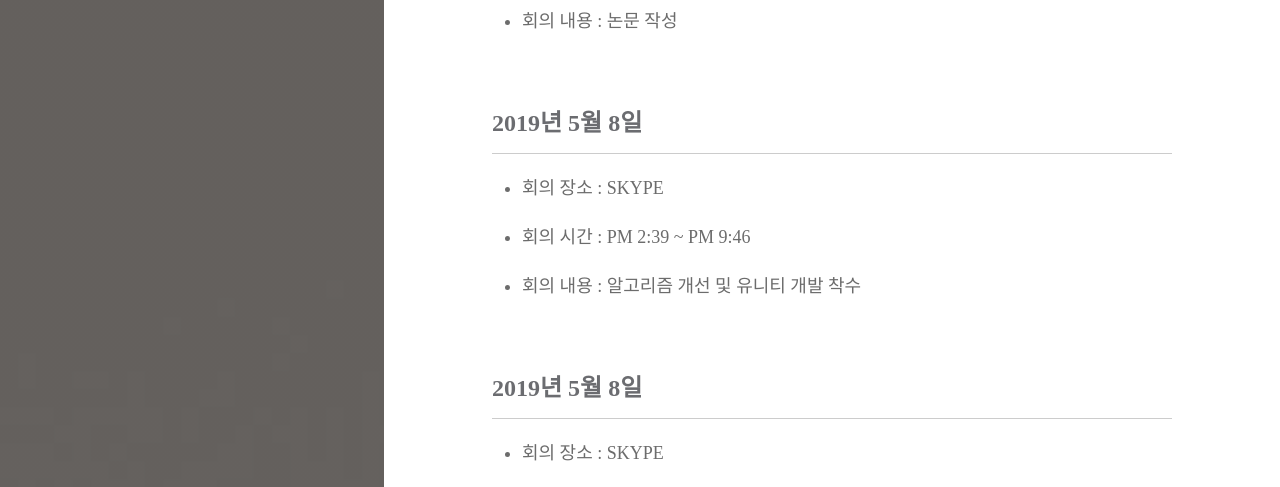
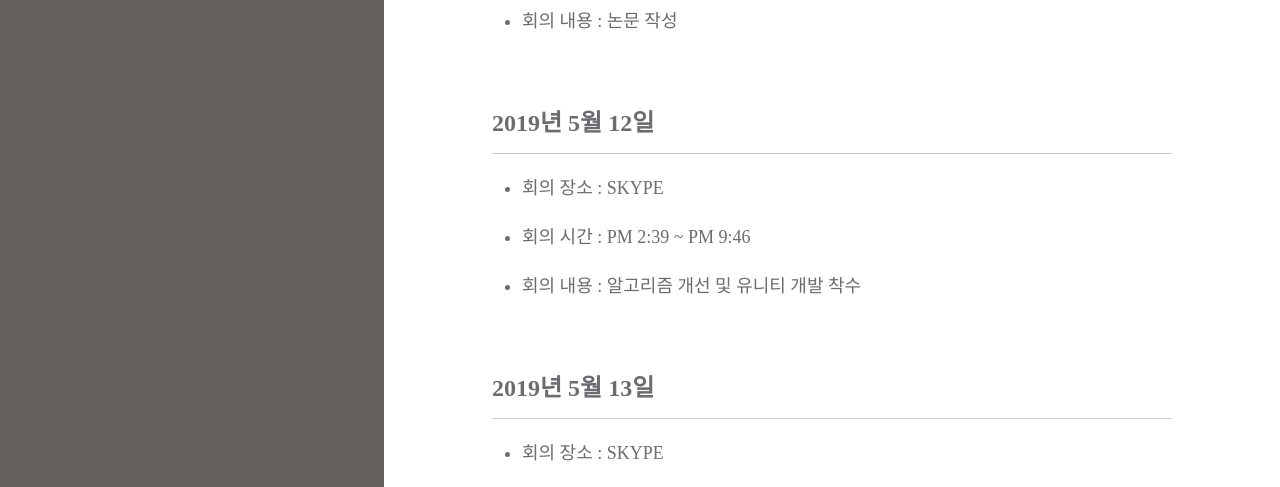
Before and after one commit to commadev/commadev.github.io, a Jekyll site: the page built from _posts/2019-01-28-2차 작업물 회의.md, in a window 1280 px wide. Shown: the part 3775-4262 px from the top of the page. Built offline with Jekyll 4.4.1, drawn with Linux system fonts in a browser that asks for light colours; nearby versions of some CDN libraries; some web fonts are replaced.

Commit message:
[post] modify date meeting

```diff
--- a/_posts/2019-01-28-2차 작업물 회의.md
+++ b/_posts/2019-01-28-2차 작업물 회의.md
@@ -116,7 +116,7 @@ excerpt: "인공지능 제작 중 회의 기록입니다."
 
 <br/>
 
-## 2019년 5월 8일
+## 2019년 5월 12일
 
 - 회의 장소 : SKYPE
 - 회의 시간 : PM 2:39 ~ PM 9:46
@@ -124,7 +124,7 @@ excerpt: "인공지능 제작 중 회의 기록입니다."
 
 <br/>
 
-## 2019년 5월 8일
+## 2019년 5월 13일
 
 - 회의 장소 : SKYPE
 - 회의 시간 : PM 7:57 ~ AM 12:52
```
